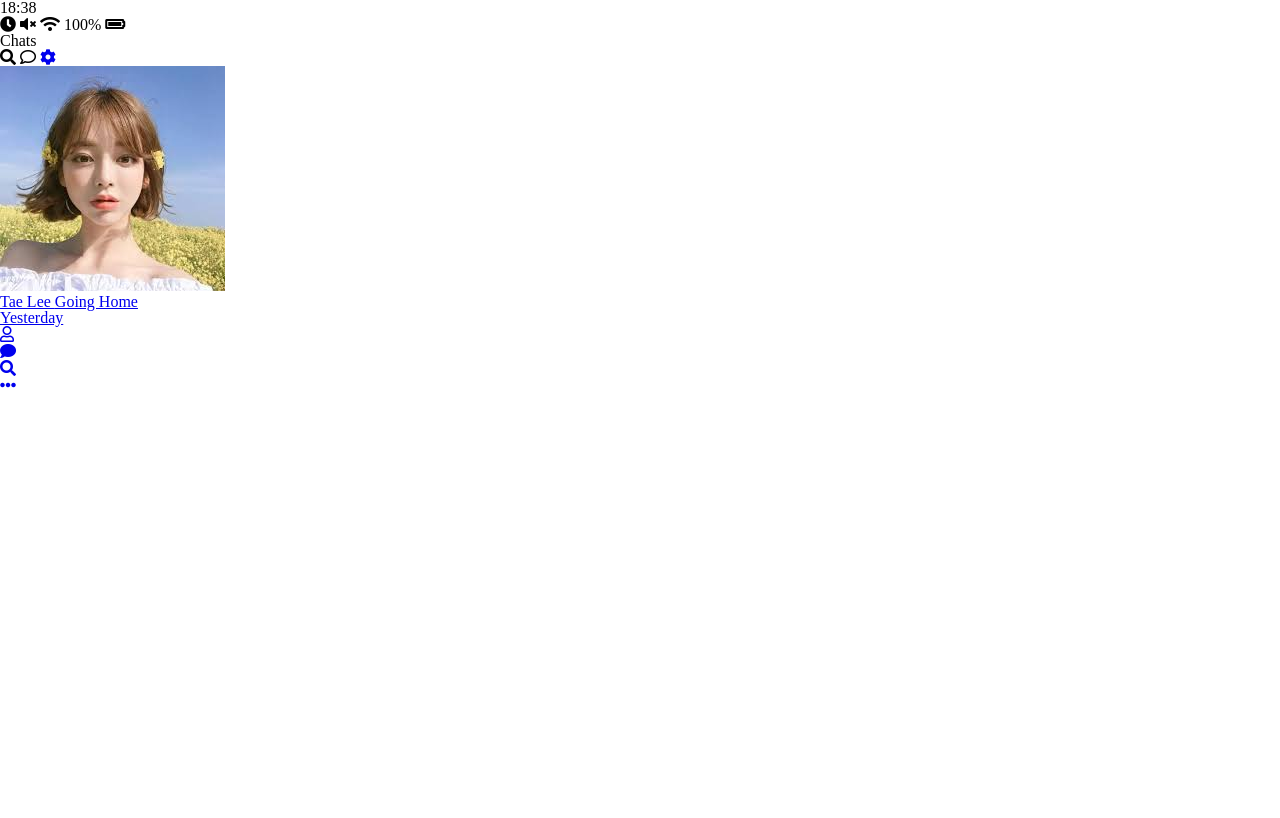
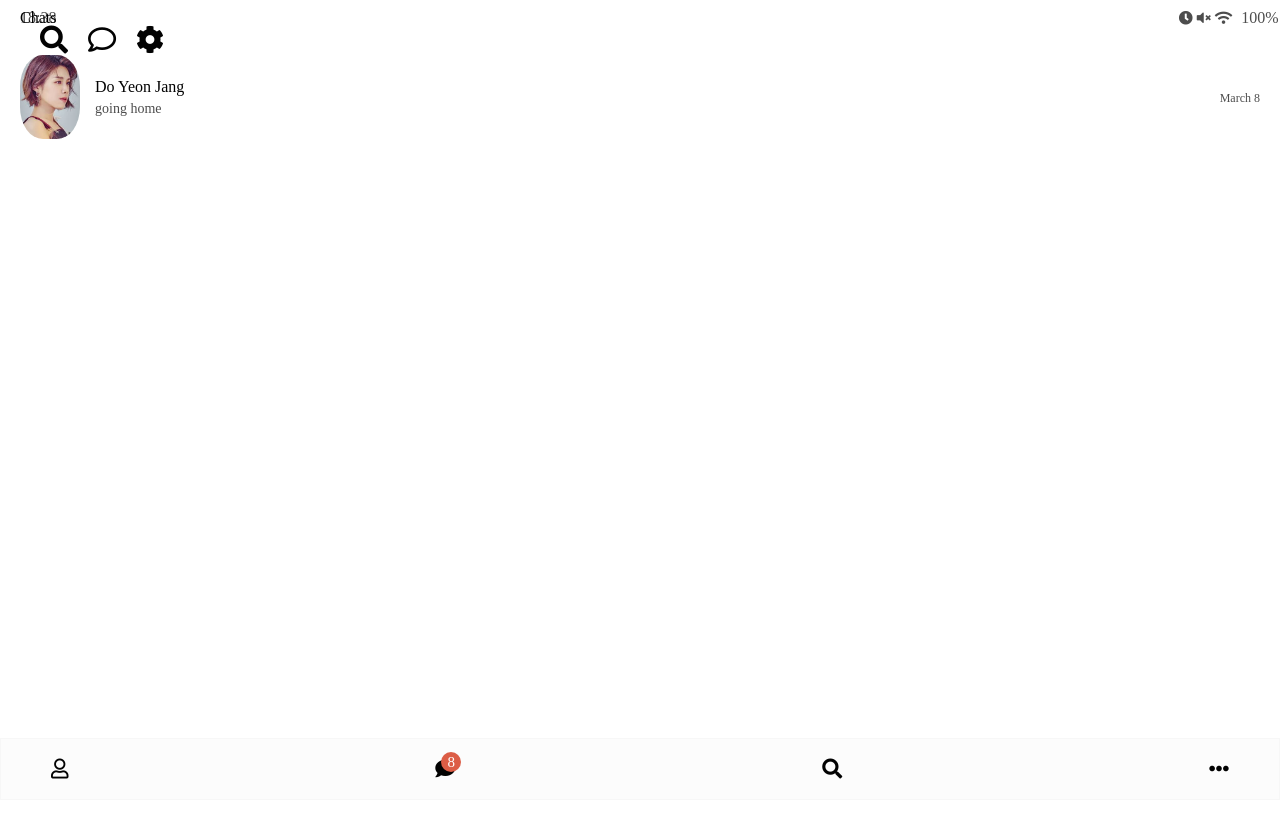
Before and after one commit to leesangjik/kakao_clone, a plain HTML site: page index.html in a window 1280 px wide. Shown: the top 818 px of the page. Drawn offline with Linux system fonts and the light colour scheme.

Commit message:
sceond_thing_kakao-clone
its too hard but funny

```diff
--- /dev/null
+++ b/css/friend.css
@@ -0,0 +1,47 @@
+.friend{
+    display: flex;
+    justify-content: space-between;
+    align-items: center;
+}
+
+.friend .friend__avatar{
+    width: 50px;
+    border-radius: 38%;
+}
+
+.friend .friend__avatar.g-avatar{
+     width: 70px;
+}
+
+.friend__avatar.m-avatar{
+    width: 60px;
+}
+
+.friend .friend__column{
+    display: flex;
+    align-items: center;
+}
+
+.friend .friend__avatar{
+    margin-right: 15px;
+}
+
+.friend__content .friedn__name{
+    display: block;
+    margin-bottom: 5px;
+}
+
+.friend__content .friend__bottom-text,
+.friend__content .friend__status,
+.friend .chat__timestamp{
+    opacity: 0.7;
+}
+
+.friend__content .friend__bottom-text{
+    font-size: 14px;
+}
+
+.friend__content .friend__status,
+.friend .chat__timestamp{
+    font-size: 12px;
+}
--- /dev/null
+++ b/css/header.css
@@ -0,0 +1,27 @@
+    display: flex;
+    justify-content: space-between;
+    align-items: center;
+    margin-bottom: 30px;
+    padding-top: 30px;
+}
+
+.header .header__title{
+    font-size: 30px;
+    font-weight: 700;
+}
+
+.header .header__icon{
+    font-size: 28px;
+    margin-left: 20px;
+    cursor: pointer;
+}
+
+.header .header__header-column{
+    display: flex;
+    align-items: center;
+}
+
+.header .header__back-btn{
+    font-size: 22px;
+    margin-right: 20px;
+}
--- /dev/null
+++ b/css/nav-bar.css
@@ -0,0 +1,38 @@
+.nav{
+    position: fixed;
+    width: 100%;
+    background-color: #fcfcfc;
+    padding: 20px 50px;
+    bottom: 10px;
+    left: 0px;
+    bottom: 0px;
+    border: 1px solid #f7f7f7;
+}
+
+.nav .nav__list{
+    display: flex;
+    justify-content: space-between;
+}
+
+.nav i{
+    font-size: 20px;
+}
+
+.nav .nav__list-link{
+    position: relative;
+}
+
+.nav .nav__badge{
+    position: absolute;
+    top: -10px;
+    right: -6px;
+    font-size: 15px;
+    color: white;
+    background-color: #dc5d46;
+    width: 20px;
+    height: 20px;
+    display: flex;
+    justify-content: center;
+    align-items: center;
+    border-radius: 10px;
+}
--- /dev/null
+++ b/css/status-bar.css
@@ -0,0 +1,16 @@
+.status-bar{
+    display: flex;
+    justify-content: space-between;
+    margin-bottom: 30px;
+    position: fixed;
+    width: 100%;
+    opacity: 0.7;
+}
+
+.status-bar i {
+    font-size: 14px;
+}
+
+.status-bar .status-bar__battery-level{
+    margin-left: 5px;
+}
--- a/css/styles.css
+++ b/css/styles.css
@@ -1 +1,24 @@
 @import "reset.css";
+@import url('https://fonts.googleapis.com/css?family=Open+Sans:400,700&display=swap');
+@import "status-bar.css";
+@import "header.css";
+@import "nav-bar.css";
+@import "friend.css";
+
+*{
+    box-sizing: border-box;
+}
+
+body{
+    background-color: white;
+    padding:10px 20px;
+    color: #020202;
+    font-family: 'Open Sans'-apple-system, BlinkMacSystemFont, 'Segoe UI',
+        Roboto, Oxygen, Ubuntu, Cantarell, 'Helvetica Neue', sans-serif;
+    height: 1000000px;
+}
+
+a {
+    color: inherit;
+    text-decoration: none;
+}
--- a/index.html
+++ b/index.html
@@ -45,17 +45,25 @@
     <ul class="chats__list">
       <li class="chats__chat chat">
         <a href="chat.html">
-          <div class="chat__column">
-            <img class="chat__avatar g-avatar" src="images/avatar.jpg" />
-            <div class="chat__content">
-              <span class="chat__username">
-                Tae Lee
-              </span>
-              <span class="chat__preview">Going Home</span>
+          <div class="chats__chat friend friend--lg">
+            <div class="friend__column">
+              <img src="images/jangdy.jpg" class="m-avatar friend__avatar" />
+              <div class="friend__content">
+                <span class="friedn__name">
+                  Do Yeon Jang
+                </span>
+                <span class="friend__bottom-text">
+                  going home
+                </span>
+              </div>
             </div>
-          </div>
-          <div class="chat__column">
-            <span class="chat__timestamp">Yesterday</span>
+            <div class="firend__column">
+              <div class="freind__now-listening">
+                <span class="chat__timestamp">
+                  March 8
+                </span>
+              </div>
+            </div>
           </div>
         </a>
       </li>
@@ -69,6 +77,7 @@
       </li>
       <li class="nav__list-item">
         <a href="index.html" class="nav__list-link">
+          <div class="nav__badge">8</div>
           <i class="fas fa-comment"></i>
         </a>
       </li>
```
Also changed, not shown: chat.html (+5 -5 lines), find.html (+1 -1 lines), friends.html (+2 -2 lines), settings.html (+1 -1 lines).
